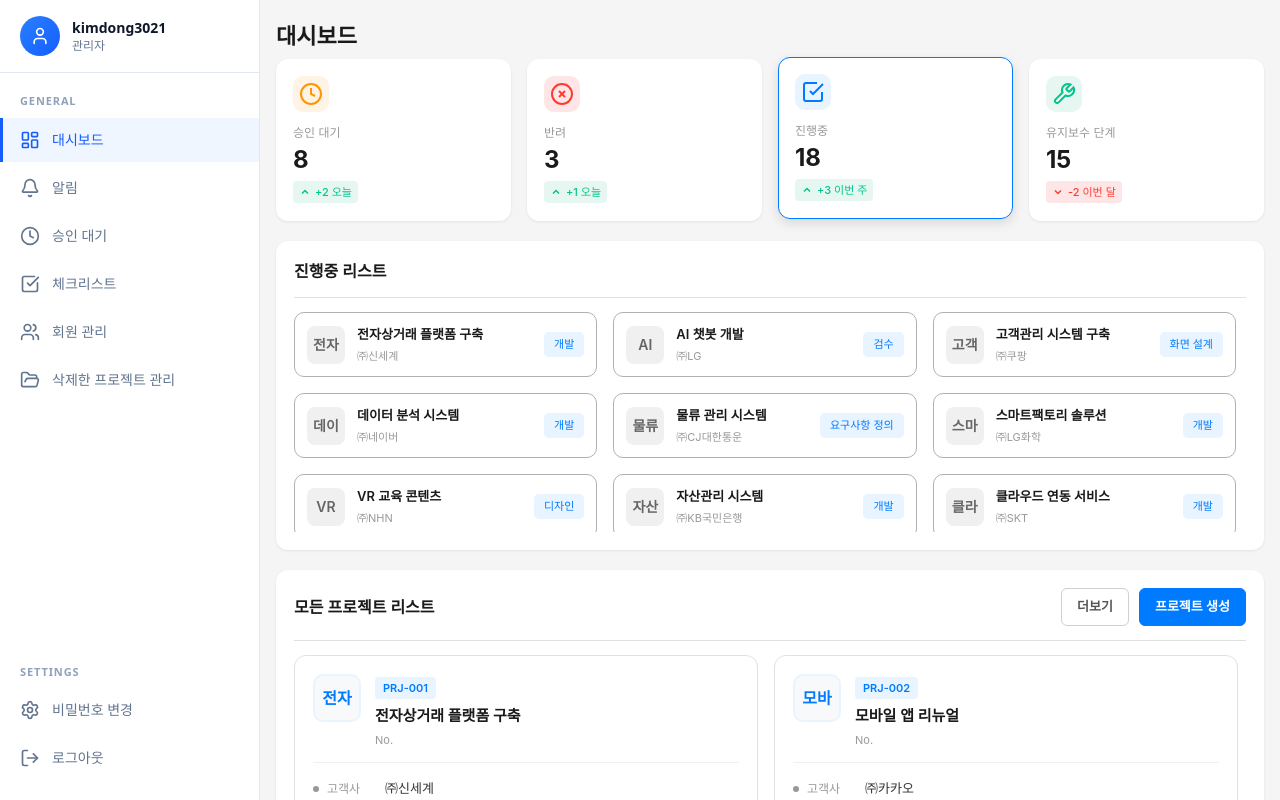
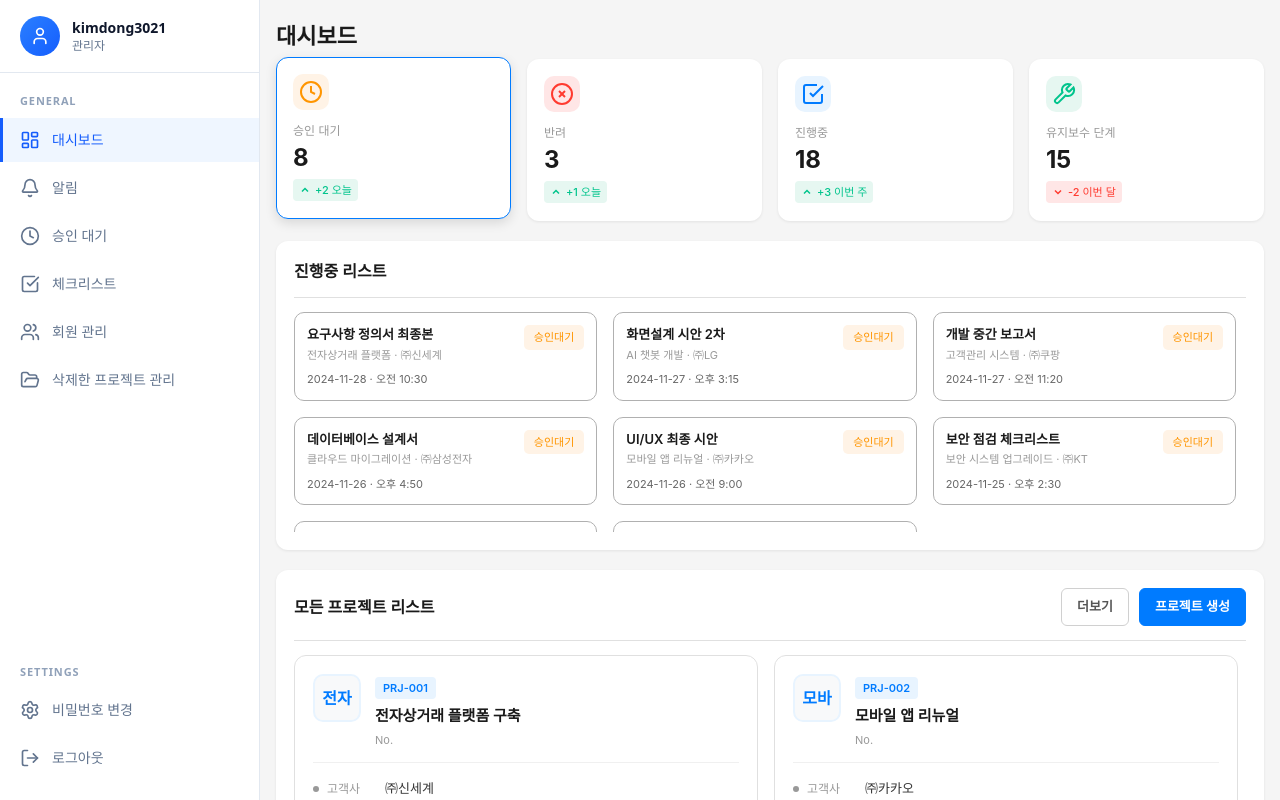
Before and after one commit to FC-KDT-BackEnd13-Final-Project/isthisteamtwoteam-client, a React (Vite) app: page / in a window 1280 px wide. Shown: the top 800 px of the page. Built offline with nearby package versions, Linux system fonts and the light colour scheme.

Commit message:
feat: 대시보드 - 프로젝트 & 게시글 상세로 이동하도록 라우팅

```diff
--- a/src/pages/DashBoard.jsx
+++ b/src/pages/DashBoard.jsx
@@ -87,7 +87,7 @@ const ChevronDownIcon = () => (
 // 데이터
 const pendingApprovals = [
   {
-    id: "DOC-001",
+    id: 1,
     title: "요구사항 정의서 최종본",
     project: "전자상거래 플랫폼",
     client: "㈜신세계",
@@ -95,7 +95,7 @@ const pendingApprovals = [
     time: "오전 10:30",
   },
   {
-    id: "DOC-002",
+    id: 2,
     title: "화면설계 시안 2차",
     project: "AI 챗봇 개발",
     client: "㈜LG",
@@ -103,7 +103,7 @@ const pendingApprovals = [
     time: "오후 3:15",
   },
   {
-    id: "DOC-003",
+    id: 3,
     title: "개발 중간 보고서",
     project: "고객관리 시스템",
     client: "㈜쿠팡",
@@ -111,7 +111,7 @@ const pendingApprovals = [
     time: "오전 11:20",
   },
   {
-    id: "DOC-004",
+    id: 4,
     title: "데이터베이스 설계서",
     project: "클라우드 마이그레이션",
     client: "㈜삼성전자",
@@ -119,7 +119,7 @@ const pendingApprovals = [
     time: "오후 4:50",
   },
   {
-    id: "DOC-005",
+    id: 5,
     title: "UI/UX 최종 시안",
     project: "모바일 앱 리뉴얼",
     client: "㈜카카오",
@@ -127,7 +127,7 @@ const pendingApprovals = [
     time: "오전 9:00",
   },
   {
-    id: "DOC-006",
+    id: 6,
     title: "보안 점검 체크리스트",
     project: "보안 시스템 업그레이드",
     client: "㈜KT",
@@ -135,7 +135,7 @@ const pendingApprovals = [
     time: "오후 2:30",
   },
   {
-    id: "DOC-007",
+    id: 7,
     title: "테스트 결과 보고서",
     project: "ERP 시스템 도입",
     client: "㈜현대자동차",
@@ -143,7 +143,7 @@ const pendingApprovals = [
     time: "오전 10:00",
   },
   {
-    id: "DOC-008",
+    id: 8,
     title: "API 연동 명세서",
     project: "데이터 분석 시스템",
     client: "㈜네이버",
@@ -154,7 +154,7 @@ const pendingApprovals = [
 
 const rejectedDocuments = [
   {
-    id: "DOC-015",
+    id: 9,
     title: "디자인 시안 1차",
     project: "모바일 앱 리뉴얼",
     client: "㈜카카오",
@@ -163,7 +163,7 @@ const rejectedDocuments = [
     reason: "색상 변경 요청",
   },
   {
-    id: "DOC-016",
+    id: 10,
     title: "API 명세서",
     project: "데이터 분석 시스템",
     client: "㈜네이버",
@@ -172,7 +172,7 @@ const rejectedDocuments = [
     reason: "기능 추가 필요",
   },
   {
-    id: "DOC-017",
+    id: 11,
     title: "화면 설계서 초안",
     project: "전자상거래 플랫폼",
     client: "㈜신세계",
@@ -183,27 +183,57 @@ const rejectedDocuments = [
 ];
 
 const progressProjects = [
-  { name: "전자상거래 플랫폼 구축", client: "㈜신세계", status: "개발" },
-  { name: "AI 챗봇 개발", client: "㈜LG", status: "검수" },
-  { name: "고객관리 시스템 구축", client: "㈜쿠팡", status: "화면 설계" },
-  { name: "데이터 분석 시스템", client: "㈜네이버", status: "개발" },
-  { name: "물류 관리 시스템", client: "㈜CJ대한통운", status: "요구사항 정의" },
-  { name: "스마트팩토리 솔루션", client: "㈜LG화학", status: "개발" },
-  { name: "VR 교육 콘텐츠", client: "㈜NHN", status: "디자인" },
-  { name: "자산관리 시스템", client: "㈜KB국민은행", status: "개발" },
-  { name: "클라우드 연동 서비스", client: "㈜SKT", status: "개발" },
-  { name: "신규 ERP 모듈 개발", client: "㈜아모레", status: "화면 설계" },
-  { name: "추가 프로젝트 1", client: "㈜A고객", status: "개발" },
-  { name: "추가 프로젝트 2", client: "㈜B고객", status: "화면 설계" },
+  { id: 1, name: "전자상거래 플랫폼 구축", client: "㈜신세계", status: "개발" },
+  { id: 2, name: "AI 챗봇 개발", client: "㈜LG", status: "검수" },
+  {
+    id: 3,
+    name: "고객관리 시스템 구축",
+    client: "㈜쿠팡",
+    status: "화면 설계",
+  },
+  { id: 4, name: "데이터 분석 시스템", client: "㈜네이버", status: "개발" },
+  {
+    id: 5,
+    name: "물류 관리 시스템",
+    client: "㈜CJ대한통운",
+    status: "요구사항 정의",
+  },
+  { id: 6, name: "스마트팩토리 솔루션", client: "㈜LG화학", status: "개발" },
+  { id: 7, name: "VR 교육 콘텐츠", client: "㈜NHN", status: "디자인" },
+  { id: 8, name: "자산관리 시스템", client: "㈜KB국민은행", status: "개발" },
+  { id: 9, name: "클라우드 연동 서비스", client: "㈜SKT", status: "개발" },
+  {
+    id: 10,
+    name: "신규 ERP 모듈 개발",
+    client: "㈜아모레",
+    status: "화면 설계",
+  },
+  { id: 11, name: "추가 프로젝트 1", client: "㈜A고객", status: "개발" },
+  { id: 12, name: "추가 프로젝트 2", client: "㈜B고객", status: "화면 설계" },
 ];
 
 const maintenanceProjects = [
-  { name: "모바일 앱 리뉴얼", client: "㈜카카오", status: "유지보수" },
-  { name: "클라우드 마이그레이션", client: "㈜삼성전자", status: "유지보수" },
-  { name: "ERP 시스템 도입", client: "㈜현대자동차", status: "유지보수" },
-  { name: "보안 시스템 업그레이드", client: "㈜KT", status: "유지보수" },
-  { name: "인사관리 시스템", client: "㈜포스코", status: "유지보수" },
-  { name: "백오피스 시스템", client: "㈜롯데", status: "유지보수" },
+  { id: 13, name: "모바일 앱 리뉴얼", client: "㈜카카오", status: "유지보수" },
+  {
+    id: 14,
+    name: "클라우드 마이그레이션",
+    client: "㈜삼성전자",
+    status: "유지보수",
+  },
+  {
+    id: 15,
+    name: "ERP 시스템 도입",
+    client: "㈜현대자동차",
+    status: "유지보수",
+  },
+  {
+    id: 16,
+    name: "보안 시스템 업그레이드",
+    client: "㈜KT",
+    status: "유지보수",
+  },
+  { id: 17, name: "인사관리 시스템", client: "㈜포스코", status: "유지보수" },
+  { id: 18, name: "백오피스 시스템", client: "㈜롯데", status: "유지보수" },
 ];
 
 const allProjectsData = [
@@ -327,10 +357,74 @@ const StatCard = ({
   );
 };
 
+// DocumentItem 컴포넌트
+const DocumentItem = ({
+  id,
+  title,
+  project,
+  client,
+  date,
+  time,
+  reason,
+  status,
+  statusClass,
+  onView,
+}) => {
+  return (
+    <div
+      className="flex flex-col gap-2 p-3 border border-[#b0b0b0] rounded-[10px] transition-all duration-200 hover:bg-[#f8f9fa] hover:border-[#a0a0a0]"
+      onClick={(e) => {
+        e.stopPropagation();
+        onView(id);
+      }}
+    >
+      <div className="flex items-start justify-between gap-3">
+        <div className="flex-1 min-w-0">
+          <div className="text-[13px] font-semibold text-[#1a1a1a] whitespace-nowrap overflow-hidden text-ellipsis">
+            {title}
+          </div>
+          <div className="text-[11px] text-[#999] mt-[2px]">
+            {project} · {client}
+          </div>
+        </div>
+        <span
+          className={`px-2.5 py-1 rounded-[5px] text-[11px] font-medium whitespace-nowrap ${statusClass}`}
+        >
+          {status}
+        </span>
+      </div>
+      <div className="flex items-center justify-between text-[11px] text-[#666]">
+        <span>
+          {date} · {time}
+        </span>
+        {reason && (
+          <span className="text-[#ff3b30] font-medium whitespace-nowrap">
+            사유: {reason}
+          </span>
+        )}
+      </div>
+    </div>
+  );
+};
+
 // ProjectItem 컴포넌트
-const ProjectItem = ({ logo, name, subtitle, status, statusClass }) => {
+const ProjectItem = ({
+  id,
+  logo,
+  name,
+  subtitle,
+  status,
+  statusClass,
+  onView,
+}) => {
   return (
-    <div className="flex items-center gap-3 p-3 border border-[#b0b0b0] rounded-[10px] transition-all duration-200 cursor-pointer hover:bg-[#f8f9fa] hover:border-[#a0a0a0]">
+    <div
+      className="flex items-center gap-3 p-3 border border-[#b0b0b0] rounded-[10px] transition-all duration-200 cursor-pointer hover:bg-[#f8f9fa] hover:border-[#a0a0a0]"
+      onClick={(e) => {
+        e.stopPropagation();
+        onView(id);
+      }}
+    >
       <div className="w-[38px] h-[38px] rounded-lg bg-[#f0f0f0] flex items-center justify-center text-[14px] font-semibold text-[#666] shrink-0">
         {logo}
       </div>
@@ -418,7 +512,7 @@ const ProjectCard = ({ project, onView }) => {
 
 // 메인 Dashboard 컴포넌트
 export default function Dashboard() {
-  const [activeFilter, setActiveFilter] = useState("progress");
+  const [activeFilter, setActiveFilter] = useState("pending");
   const [listTitle, setListTitle] = useState("진행중 리스트");
   const navigate = useNavigate();
 
@@ -431,42 +525,46 @@ export default function Dashboard() {
     navigate(`/project/${projectId}`);
   };
 
+  const handleViewBoard = (boardId) => {
+    navigate(`/board/${boardId}`);
+  };
+
   const getFilteredData = () => {
     switch (activeFilter) {
       case "pending":
         return {
+          type: "board",
           data: pendingApprovals,
           statusClass: "bg-[#fff3e6] text-[#ff9500]",
           statusText: "승인대기",
-          isDocument: true,
         };
       case "rejected":
         return {
+          type: "board",
           data: rejectedDocuments,
           statusClass: "bg-[#ffe6e6] text-[#ff3b30]",
           statusText: "반려",
-          isDocument: true,
         };
       case "progress":
         return {
+          type: "project",
           data: progressProjects,
           statusClass: "bg-[#e8f4ff] text-[#007bff]",
           statusText: "진행중",
-          isDocument: false,
         };
       case "maintenance":
         return {
+          type: "project",
           data: maintenanceProjects,
           statusClass: "bg-[#e6f7f1] text-[#00c48c]",
           statusText: "유지보수",
-          isDocument: false,
         };
       default:
-        return { data: [], statusClass: "", statusText: "", isDocument: false };
+        return { data: [], statusClass: "", statusText: "", type: "" };
     }
   };
 
-  const { data, statusClass, statusText, isDocument } = getFilteredData();
+  const { type, data, statusClass, statusText } = getFilteredData();
 
   return (
     <div className="min-h-screen bg-[#f5f5f5] py-5 px-4 font-[-apple-system,BlinkMacSystemFont,'Segoe_UI',Roboto,'Helvetica_Neue',Arial,sans-serif]">
@@ -522,7 +620,7 @@ export default function Dashboard() {
           />
         </div>
 
-        {/* 필터된 리스트 카드 */}
+        {/* 필터된 리스트 카드 - 승인 대기, 반려, 진행중,*/}
         <div className="bg-white rounded-[12px] p-[18px] shadow-[0_1px_3px_rgba(0,0,0,0.08)] mb-5">
           <div className="flex justify-between items-center pb-[14px] border-b border-[#e0e0e0] mb-[14px]">
             <h2 className="text-[16px] font-semibold text-[#1a1a1a]">
@@ -535,24 +633,34 @@ export default function Dashboard() {
                 <p>항목이 없습니다</p>
               </div>
             ) : (
-              data.map((item, index) => (
-                <ProjectItem
-                  key={index}
-                  logo={
-                    isDocument
-                      ? item.project.substring(0, 2)
-                      : item.name.substring(0, 2)
-                  }
-                  name={isDocument ? item.title : item.name}
-                  subtitle={
-                    isDocument
-                      ? `${item.project} · ${item.client}`
-                      : item.client
-                  }
-                  status={isDocument ? statusText : item.status}
-                  statusClass={statusClass}
-                />
-              ))
+              data.map((item) =>
+                type === "board" ? (
+                  <DocumentItem
+                    key={item.id}
+                    id={item.id}
+                    title={item.title}
+                    project={item.project}
+                    client={item.client}
+                    date={item.date}
+                    time={item.time}
+                    reason={item.reason}
+                    status={statusText}
+                    statusClass={statusClass}
+                    onView={handleViewBoard}
+                  />
+                ) : (
+                  <ProjectItem
+                    key={item.id}
+                    id={item.id}
+                    logo={item.name.substring(0, 2)}
+                    name={item.name}
+                    subtitle={item.client}
+                    status={item.status}
+                    statusClass={statusClass}
+                    onView={handleViewProject}
+                  />
+                )
+              )
             )}
           </div>
         </div>
```
